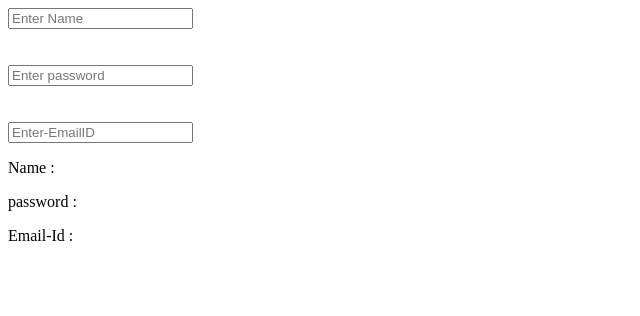
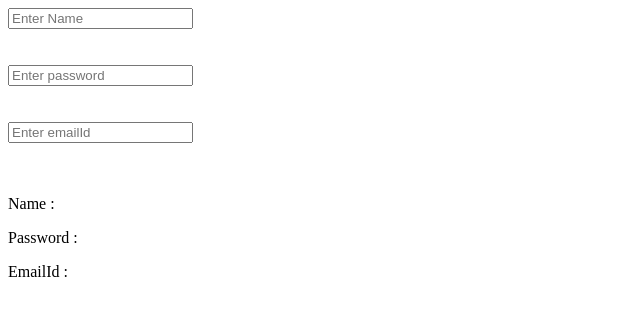
Before and after one commit to deepanshu-QM/React-JS, a React (Vite) app: page / in a window 1280 px wide. Shown: the top 316 px of the page, without its empty margins (0-640 px from the left). Built offline with nearby package versions, Linux system fonts and the light colour scheme.

Commit message:
authentication-2

```diff
--- a/src/main.jsx
+++ b/src/main.jsx
@@ -1,59 +1,59 @@
 
-//Controlled Component (Repetitive code )
-
-import React ,{useState} from "react";
+//Authentication
+import React ,{useState}  from "react";
 import { createRoot } from "react-dom/client";
 
 function Authentication(){
-    //Declare seprate state to store Values
-    const [name , setName] = useState("");
-    const [password, setPassword] = useState("");
-    const [emailId, setemailId] = useState("");
+    const [formData, setformData] = useState({
+        name :"",
+        password :"",
+        emailId :"",
+    });
 
-    //Updates the changes when user Type Somethings
-    function HandleUpdates(event){
-        const {name, value} = event.target;
 
-        if(name == "username"){
-            setName(value);
-        }
-        else if(name == "password"){
-            setPassword(value);
-        }else if(name == "emailId"){
-            setemailId(value);
-        }
+    function HandleChanges(event){
+        const {name , value} = event.target;
+
+        setformData((prev) =>({
+            ...prev,
+            [name] : value
+        }));
     }
 
     return(
         <div>
             <input
             type="Text"
-            name = "username"
-            placeholder="Enter Name "
-            value={name}
-            onChange={HandleUpdates}/>
+            name="name"
+            placeholder="Enter Name"
+            value={formData.name}
+            onChange={HandleChanges}/>
+            <br/>
+            <br/>
+            <br/>
+
+            <input
+            type="password"
+            name="password"
+            placeholder="Enter password"
+            value={formData.password}
+            onChange={HandleChanges}/>
             <br/>
             <br/>
             <br/>
             <input
-            type="password"
-            name="password"
-            placeholder="Enter password"
-            value={password}
-            onChange={HandleUpdates}/>
+            type="email"
+            name="emailId"
+            placeholder="Enter emailId"
+            value={formData.emailId}
+            onChange={HandleChanges}/>
             <br/>
             <br/>
             <br/>
-            <input
-            type="emailId"
-            name="emailId"
-            placeholder="Enter-EmailID"
-            value={emailId}
-            onChange={HandleUpdates}/>
 
-            <p>Name :{name}</p>
-            <p>password : {password}</p>
-            <p>Email-Id : {emailId}</p>
+            <p>Name : {formData.name}</p>
+            <p>Password : {formData.password}</p>
+            <p>EmailId : {formData.emailId}</p>
         </div>
     )
 }
```
